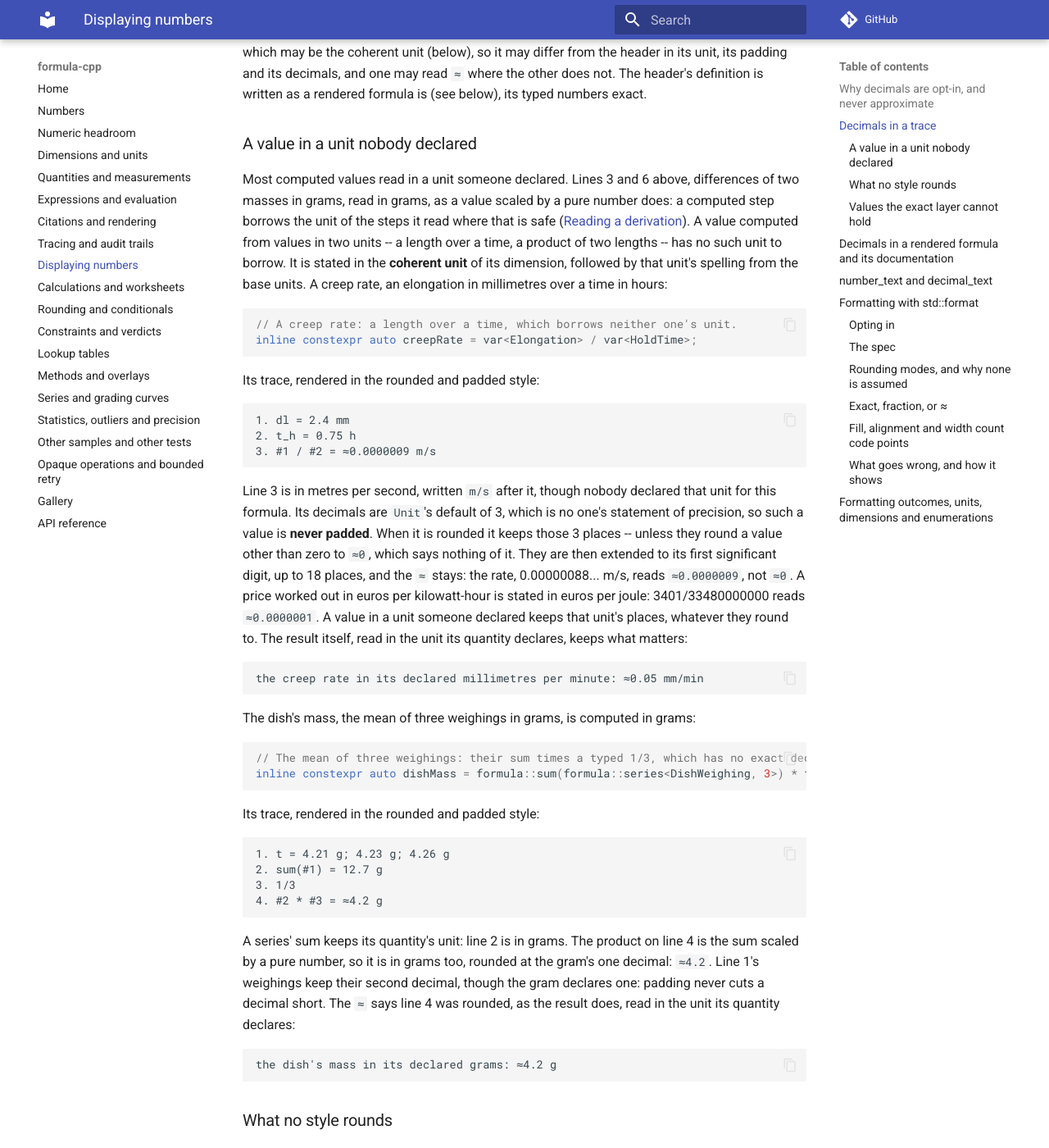
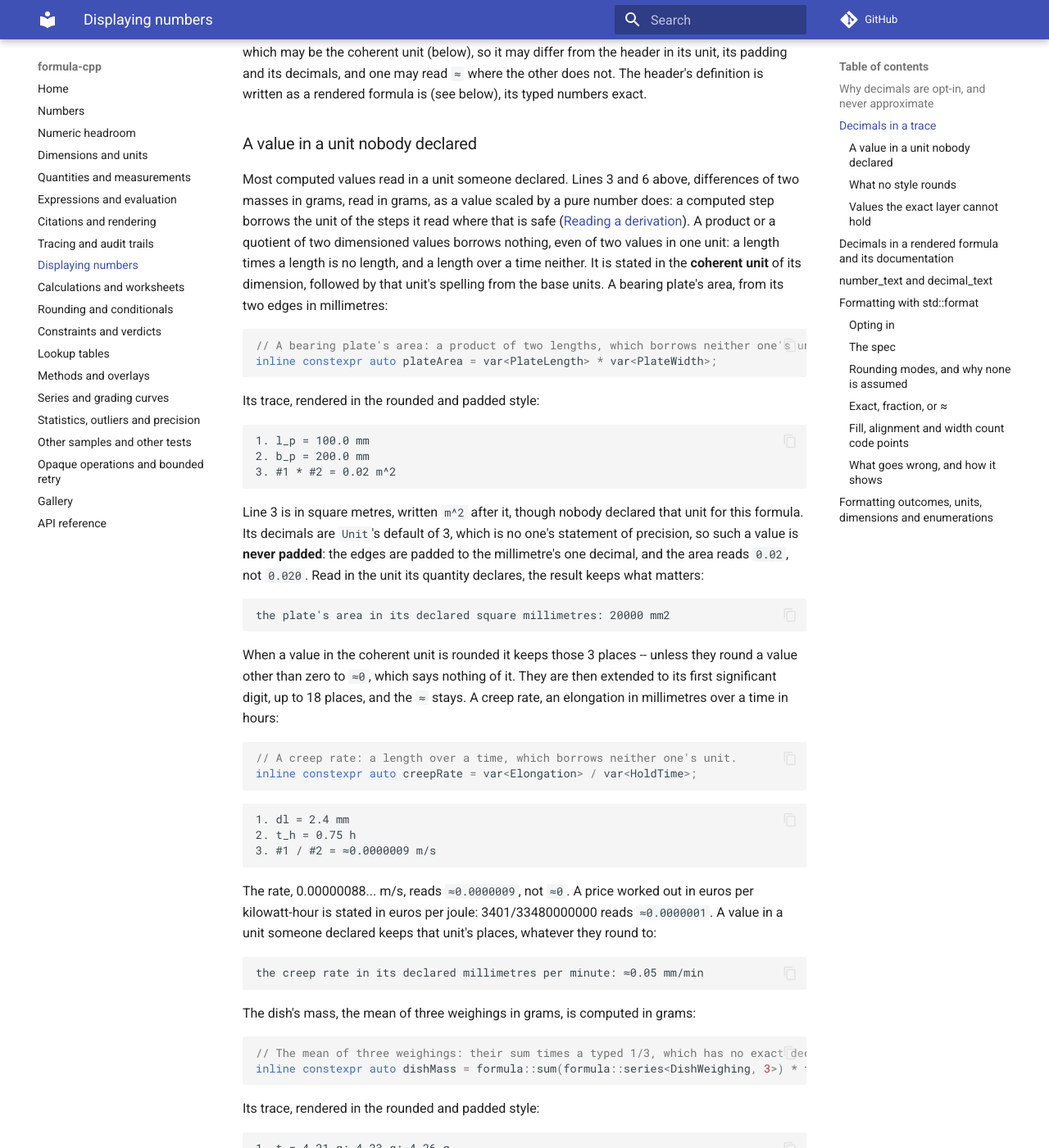
Before and after one commit to LASTRADA-Software/formula-cpp, an MkDocs documentation site: the page built from docs/display.md, in a window 1280 px wide and 1400 px high, scrolled down 3430 px. Shown: the whole window at 82% size. Built offline with MkDocs 1.6.1 and Material for MkDocs 9.7.7, drawn with Linux system fonts in a browser that asks for light colours; comment, search, counter and statistics services are not loaded.

Commit message:
docs(display): show a value in the coherent unit left unpadded
The creep rate in the display example rounds to more places than the coherent
unit's three, so padding could not show on its line. A bearing plate's area,
from two whole-millimetre edges, now stands beside it: padded, its edges read
100.0 mm and 200.0 mm while the area reads 0.02 m^2, and the example checks
it. The guide shows both lines from the example's output.

Test comments and guide sentences that still described a computed step as
always in the coherent unit now say what each line does, and a few over-long
lines are re-wrapped. The numeric-headroom page is regenerated.

Signed-off-by: Christian Parpart <c.parpart@lastrada.net>

````diff
--- a/docs/display.md
+++ b/docs/display.md
@@ -168,26 +168,55 @@ header on whether the value is typed, and a typed value is exact on every one
 of those lines. That is all they agree on: where the last step computed the
 value, it states it in the unit that step is shown in, which may be the
 coherent unit (below), so it may differ from the header in its unit, its
-padding and its decimals, and one may read `≈` where the other does not. The header's definition is written as a rendered formula is (see
-below), its typed numbers exact.
+padding and its decimals, and one may read `≈` where the other does not. The
+header's definition is written as a rendered formula is (see below), its typed
+numbers exact.
 
 ### A value in a unit nobody declared
 
 Most computed values read in a unit someone declared. Lines 3 and 6 above,
 differences of two masses in grams, read in grams, as a value scaled by a pure
 number does: a computed step borrows the unit of the steps it read where that
-is safe ([Reading a derivation](tracing.md#reading-a-derivation)). A value
-computed from values in two units -- a length over a time, a product of two
-lengths -- has no such unit to borrow. It is stated in the **coherent unit** of
-its dimension, followed by that unit's spelling from the base units. A creep
-rate, an elongation in millimetres over a time in hours:
+is safe ([Reading a derivation](tracing.md#reading-a-derivation)). A product
+or a quotient of two dimensioned values borrows nothing, even of two values in
+one unit: a length times a length is no length, and a length over a time
+neither. It is stated in the **coherent unit** of its dimension, followed by
+that unit's spelling from the base units. A bearing plate's area, from its two
+edges in millimetres:
+
+```cpp
+// A bearing plate's area: a product of two lengths, which borrows neither one's unit.
+inline constexpr auto plateArea = var<PlateLength> * var<PlateWidth>;
+```
+
+Its trace, rendered in the rounded and padded style:
+
+```text
+1. l_p = 100.0 mm
+2. b_p = 200.0 mm
+3. #1 * #2 = 0.02 m^2
+```
+
+Line 3 is in square metres, written `m^2` after it, though nobody declared that
+unit for this formula. Its decimals are `Unit`'s default of 3, which is no
+one's statement of precision, so such a value is **never padded**: the edges
+are padded to the millimetre's one decimal, and the area reads `0.02`, not
+`0.020`. Read in the unit its quantity declares, the result keeps what
+matters:
+
+```text
+the plate's area in its declared square millimetres: 20000 mm2
+```
+
+When a value in the coherent unit is rounded it keeps those 3 places -- unless
+they round a value other than zero to `≈0`, which says nothing of it. They are
+then extended to its first significant digit, up to 18 places, and the `≈`
+stays. A creep rate, an elongation in millimetres over a time in hours:
 
 ```cpp
 // A creep rate: a length over a time, which borrows neither one's unit.
 inline constexpr auto creepRate = var<Elongation> / var<HoldTime>;
 ```
-
-Its trace, rendered in the rounded and padded style:
 
 ```text
 1. dl = 2.4 mm
@@ -195,16 +224,10 @@ Its trace, rendered in the rounded and padded style:
 3. #1 / #2 = ≈0.0000009 m/s
 ```
 
-Line 3 is in metres per second, written `m/s` after it, though nobody declared
-that unit for this formula. Its decimals are `Unit`'s default of 3, which is no
-one's statement of precision, so such a value is **never padded**. When it is
-rounded it keeps those 3 places -- unless they round a value other than zero to
-`≈0`, which says nothing of it. They are then extended to its first significant
-digit, up to 18 places, and the `≈` stays: the rate, 0.00000088... m/s, reads
-`≈0.0000009`, not `≈0`. A price worked out in euros per kilowatt-hour is stated
-in euros per joule: 3401/33480000000 reads `≈0.0000001`. A value in a unit
-someone declared keeps that unit's places, whatever they round to. The result
-itself, read in the unit its quantity declares, keeps what matters:
+The rate, 0.00000088... m/s, reads `≈0.0000009`, not `≈0`. A price worked out
+in euros per kilowatt-hour is stated in euros per joule: 3401/33480000000 reads
+`≈0.0000001`. A value in a unit someone declared keeps that unit's places,
+whatever they round to:
 
 ```text
 the creep rate in its declared millimetres per minute: ≈0.05 mm/min
````
Also changed, not shown: README.md (+4 -4 lines), docs/dimensions.md (+3 -3 lines), docs/numeric-headroom.md (+1 -1 lines), docs/series.md (+3 -2 lines), 3 other files.
